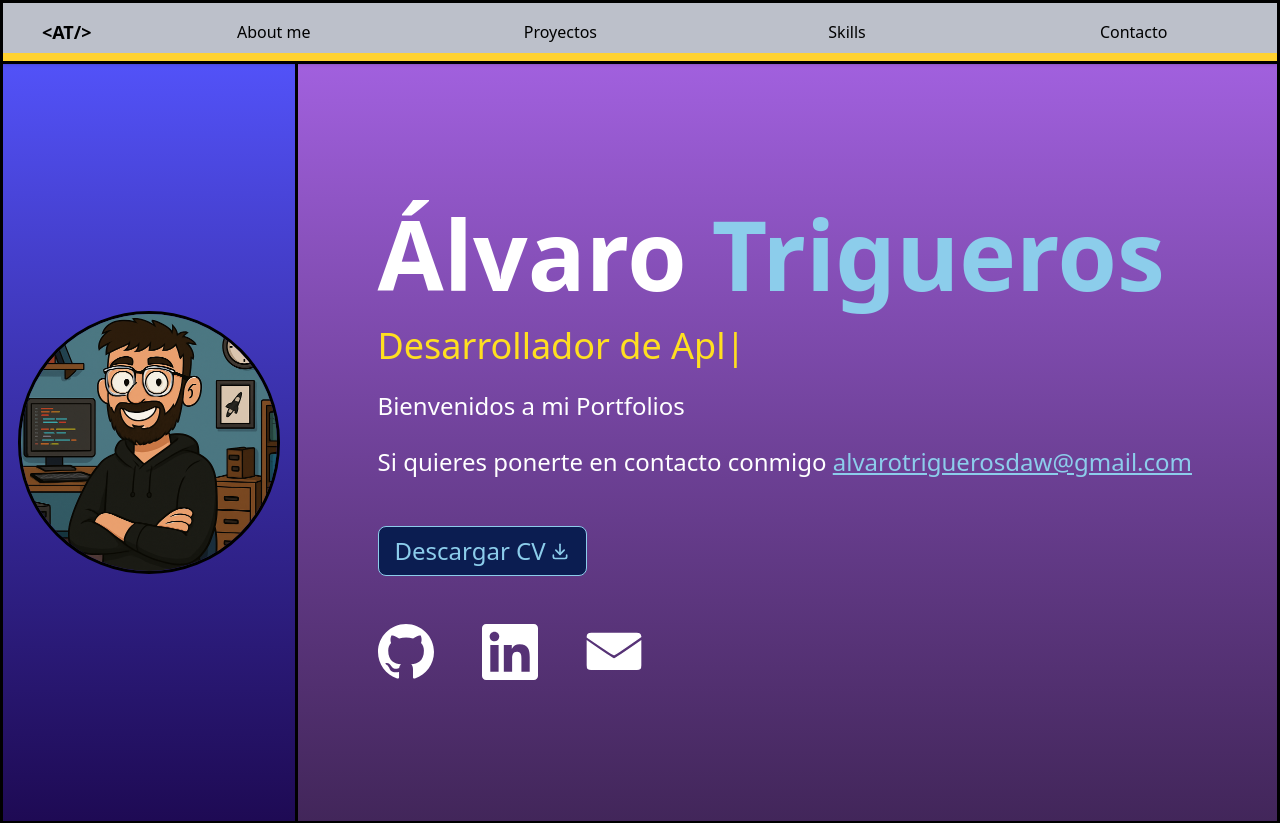
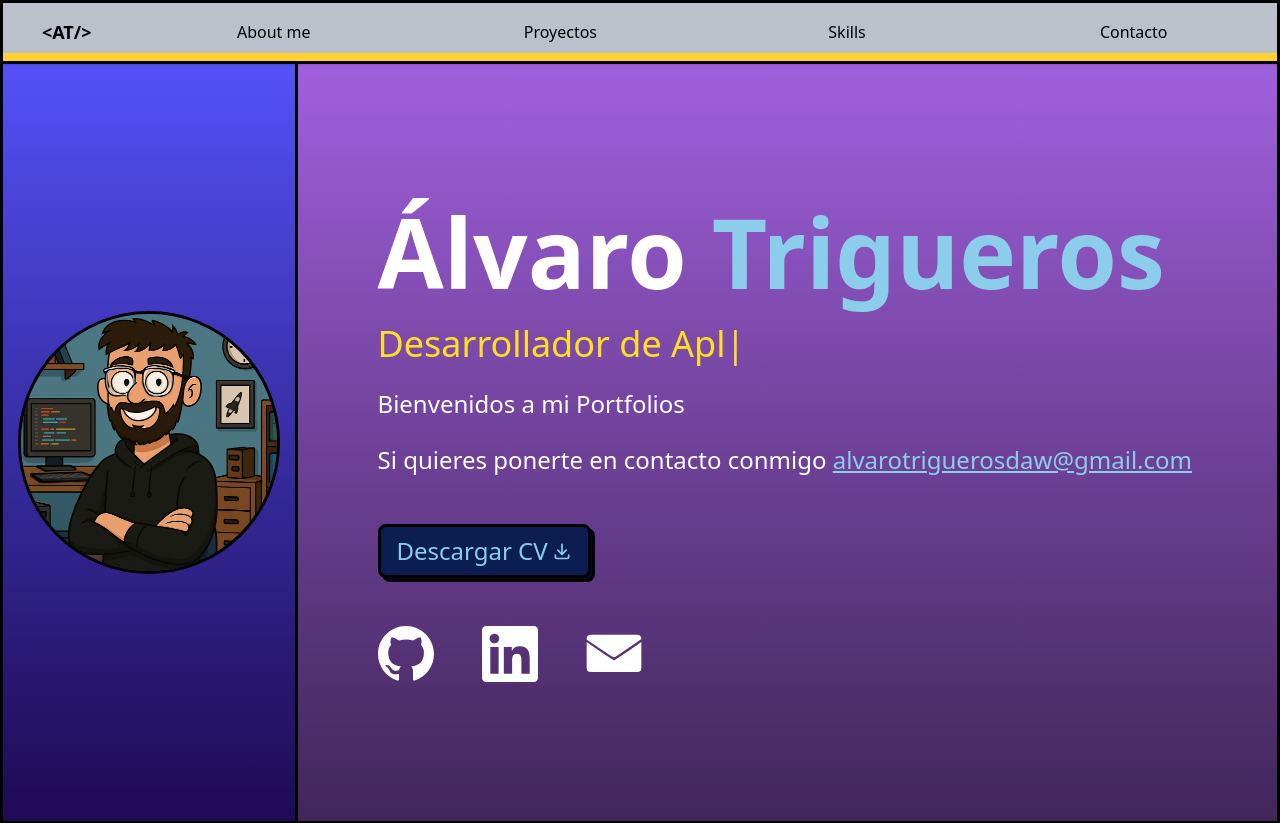
Before and after one commit to alvarotriguerosdaw/PortFolio, an Astro site: page / in a window 1280 px wide. Shown: the top 823 px of the page. Built offline with nearby package versions, Linux system fonts and the light colour scheme; Astro itself is replaced by a stand-in of ours.

Commit message:
sombra descargar

```diff
--- a/src/components/Contacto.astro
+++ b/src/components/Contacto.astro
@@ -69,7 +69,7 @@ import {CopyEmail} from "./CopyEmail.jsx";
             <button
                 id="btnEnviar"
                 type="submit"
-                class="border-3 border-black rounder font-semibold p-2 text-yellow-300 bg-gradient-to-b from-[#a218f3] to-[#320738] cursor-pointer rounded-2xl group "
+                class="border-3 border-black font-semibold p-2 text-yellow-300 bg-gradient-to-b from-[#a218f3] to-[#320738] cursor-pointer rounded-2xl group "
             >
                 <span class="group-hover:scale-105 transition-transform duration-200 flex flex-row justify-center items-center gap-3">ENVIAR <Send class="size-6 "/></span>
             </button>
--- a/src/components/Landing.astro
+++ b/src/components/Landing.astro
@@ -20,14 +20,38 @@ import TypedText from '../components/TypedText.jsx';
                 <p class="text-2xl my-6">Bienvenidos a mi Portfolios</p>
                 <p class="text-2xl my-6">Si quieres ponerte en contacto conmigo <span class="text-[#8CCDEB] underline">alvarotriguerosdaw@gmail.com</span></p>
             </div>
-            <a class="inline-block text-[#8CCDEB] my-6 border text-2xl border-[#8CCDEB] rounded-lg bg-[#0B1D51] cursor-pointer px-4 py-2 hover:scale-105 transition-transform duration-200" download href="/Álvaro_Trigueros_VázquezCV.pdf">
-               <div class="flex flex-row gap-1">
-                Descargar CV
-                <div class="flex items-center justify-center">
-                <svg  xmlns="http://www.w3.org/2000/svg"  width="20"  height="20"  viewBox="0 0 24 24"  fill="none"  stroke="currentColor"  stroke-width="2"  stroke-linecap="round"  stroke-linejoin="round"  class="icon icon-tabler icons-tabler-outline icon-tabler-download"><path stroke="none" d="M0 0h24v24H0z" fill="none"/><path d="M4 17v2a2 2 0 0 0 2 2h12a2 2 0 0 0 2 -2v-2" /><path d="M7 11l5 5l5 -5" /><path d="M12 4l0 12" /></svg>
-                </div>
-                </div>
-            </a>
+            <div class="relative inline-block my-6 hover:scale-105 transition-transform duration-200">
+
+                <div class="absolute inset-0 translate-x-1 translate-y-1 border-3 border-black rounded-lg bg-[#040d28]"></div>
+
+                <a
+                  class="relative z-10 inline-block text-[#8CCDEB] text-2xl border-3 border-black rounded-lg bg-[#0B1D51] cursor-pointer px-4 py-2 "
+                  download
+                  href="/Álvaro_Trigueros_VázquezCV.pdf"
+                >
+                  <div class="flex flex-row gap-1 items-center">
+                    Descargar CV
+                    <svg
+                      xmlns="http://www.w3.org/2000/svg"
+                      width="20"
+                      height="20"
+                      viewBox="0 0 24 24"
+                      fill="none"
+                      stroke="currentColor"
+                      stroke-width="2"
+                      stroke-linecap="round"
+                      stroke-linejoin="round"
+                      class="icon icon-tabler icon-tabler-download"
+                    >
+                      <path stroke="none" d="M0 0h24v24H0z" fill="none" />
+                      <path d="M4 17v2a2 2 0 0 0 2 2h12a2 2 0 0 0 2 -2v-2" />
+                      <path d="M7 11l5 5l5 -5" />
+                      <path d="M12 4v12" />
+                    </svg>
+                  </div>
+                </a>
+            </div>
+
             <ul class="flex flex-row gap-12 my-6 items-center">
                 <li>
                     <a href="https://github.com/alvarotriguerosdaw" target="_blank">
```
